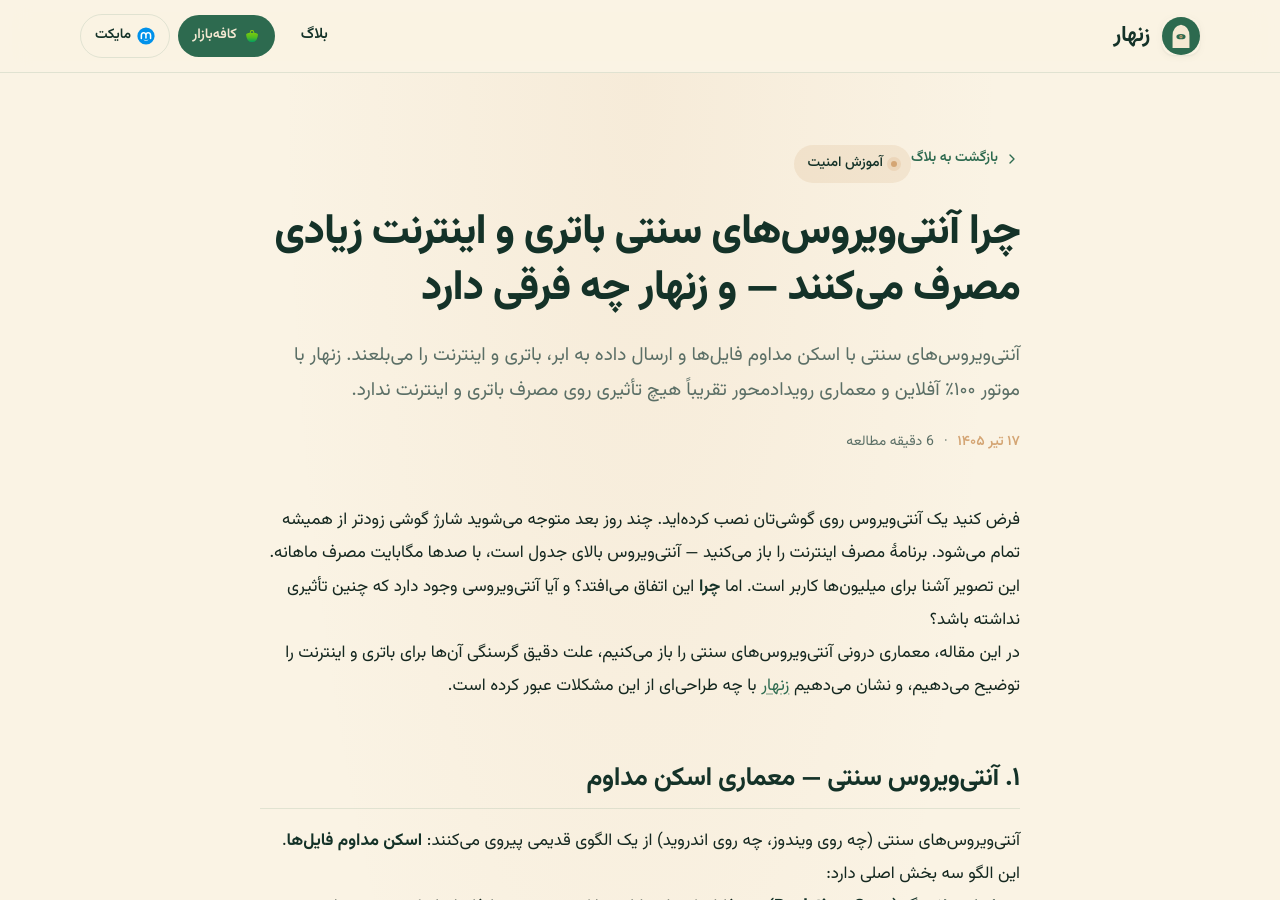
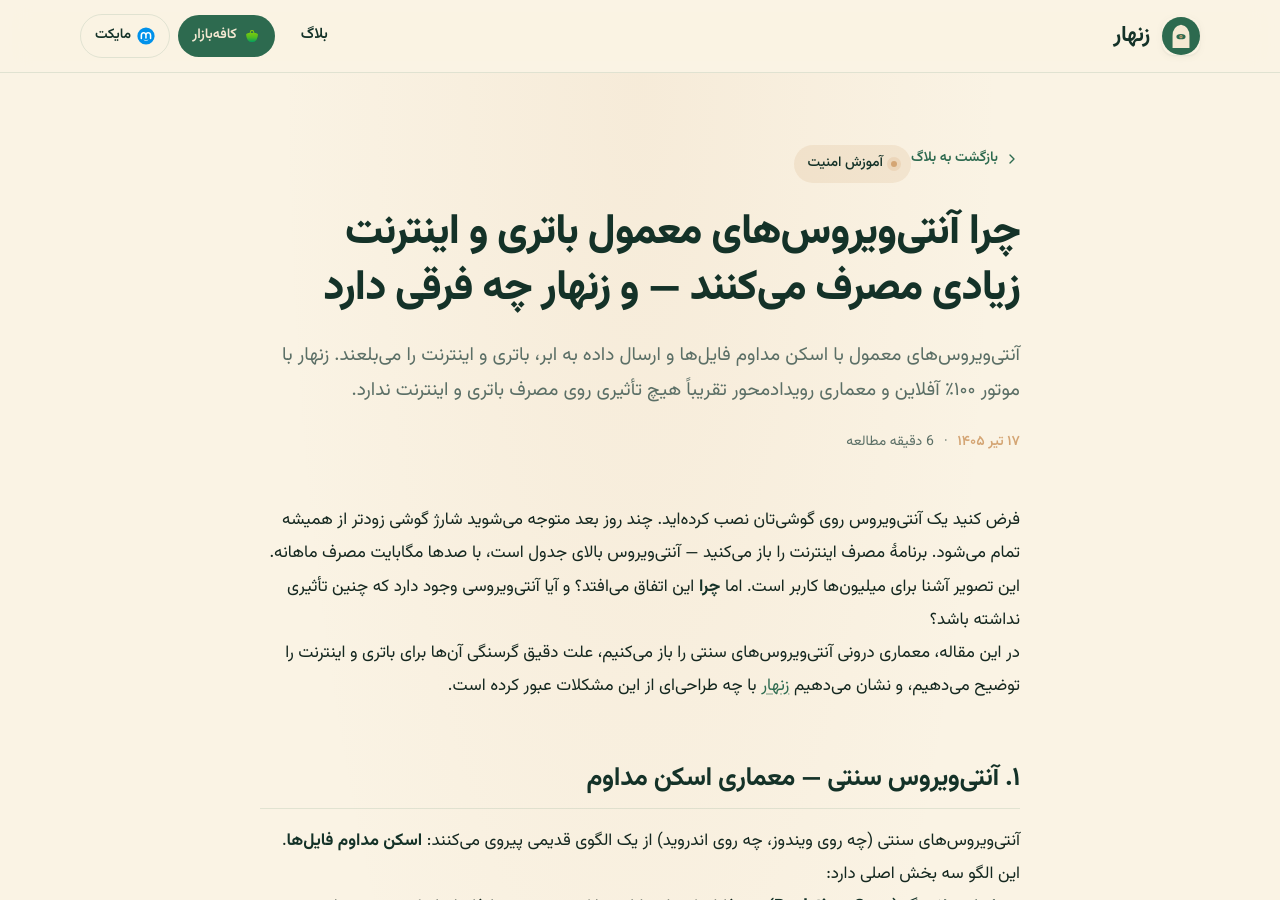
Before and after one commit to mohammad-mahmoodi/zinhar-landing, a Jekyll site: the page built from _posts/2026-07-08-chera-antivirus-sonati-battery-internet-zinahr-offline.md, in a window 1280 px wide and 900 px high. Built offline with Jekyll 4.4.1, drawn with Linux system fonts in a browser that asks for light colours.

Commit message:
blog: improve title — سنتی → معمول

```diff
--- a/_posts/2026-07-08-chera-antivirus-sonati-battery-internet-zinahr-offline.md
+++ b/_posts/2026-07-08-chera-antivirus-sonati-battery-internet-zinahr-offline.md
@@ -1,8 +1,8 @@
 ---
-title: "چرا آنتی‌ویروس‌های سنتی باتری و اینترنت زیادی مصرف می‌کنند — و زنهار چه فرقی دارد"
+title: "چرا آنتی‌ویروس‌های معمول باتری و اینترنت زیادی مصرف می‌کنند — و زنهار چه فرقی دارد"
 date: 2026-07-08
 date_persian: "۱۷ تیر ۱۴۰۵"
-description: "آنتی‌ویروس‌های سنتی با اسکن مداوم فایل‌ها و ارسال داده به ابر، باتری و اینترنت را می‌بلعند. زنهار با موتور ۱۰۰٪ آفلاین و معماری رویدادمحور تقریباً هیچ تأثیری روی مصرف باتری و اینترنت ندارد."
+description: "آنتی‌ویروس‌های معمول با اسکن مداوم فایل‌ها و ارسال داده به ابر، باتری و اینترنت را می‌بلعند. زنهار با موتور ۱۰۰٪ آفلاین و معماری رویدادمحور تقریباً هیچ تأثیری روی مصرف باتری و اینترنت ندارد."
 keywords: [مصرف باتری آنتی ویروس, آنتی ویروس آفلاین, مصرف اینترنت, زنهار, امنیت اندروید, آنتی ویروس ایرانی, اسکن ابری]
 category: آموزش امنیت
 reading_time: 6
```
